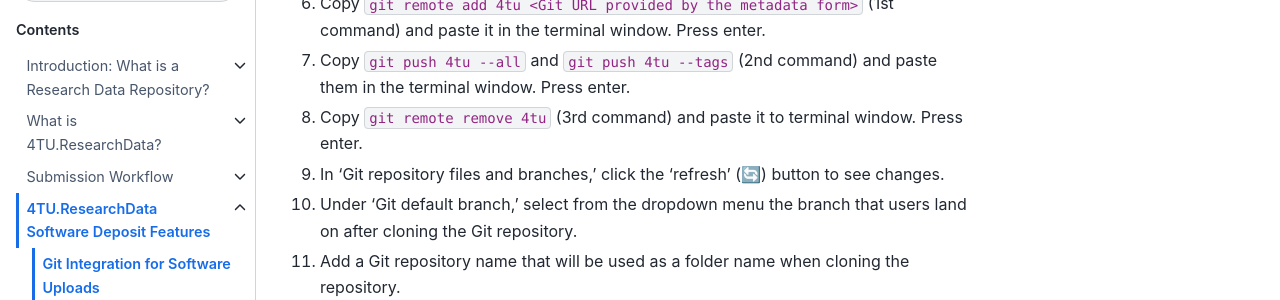
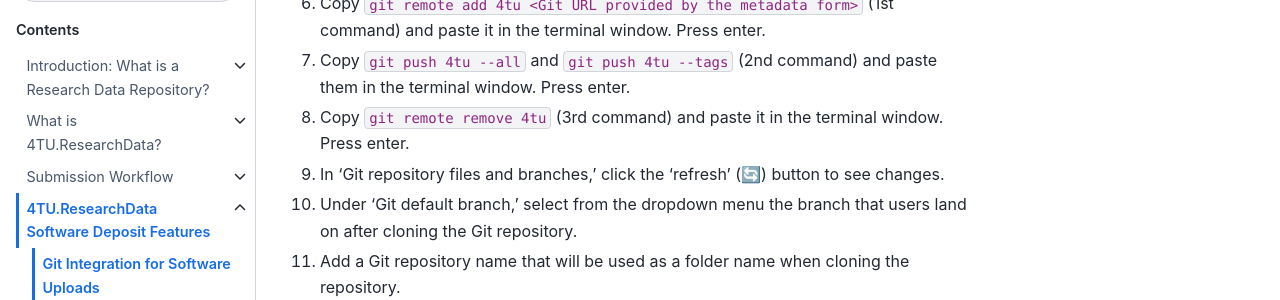
Before and after one commit to TUDelft-books/FAIR4TU_Submission_Help, a Jupyter Book: the page built from book/software_deposit_features/git_integration.md, in a window 1280 px wide and 900 px high, scrolled down 1177 px. Shown: the part 157-457 px from the top of the window. Built offline with Jupyter Book 1.0.4 settings and Sphinx 7.4.7 and the Sphinx Book theme 1.1.4, drawn with Linux system fonts in a browser that asks for light colours; pages that are not in the unit, such as notebooks, are missing from menus; comment, search, counter and statistics services are not loaded.

Commit message:
Update git_integration.md

```diff
--- a/book/software_deposit_features/git_integration.md
+++ b/book/software_deposit_features/git_integration.md
@@ -41,7 +41,7 @@ Once you are on the 4TU.ResearchData repository upload interface, you can publis
 
 7. Copy `git push 4tu --all` and `git push 4tu --tags` (2nd command) and paste them in the terminal window. Press enter.
 
-8. Copy `git remote remove 4tu` (3rd command) and paste it to terminal window. Press enter.
+8. Copy `git remote remove 4tu` (3rd command) and paste it in the terminal window. Press enter.
 
 9. In ‘Git repository files and branches,’ click the ‘refresh’ (🔄) button to see changes.
 
```
